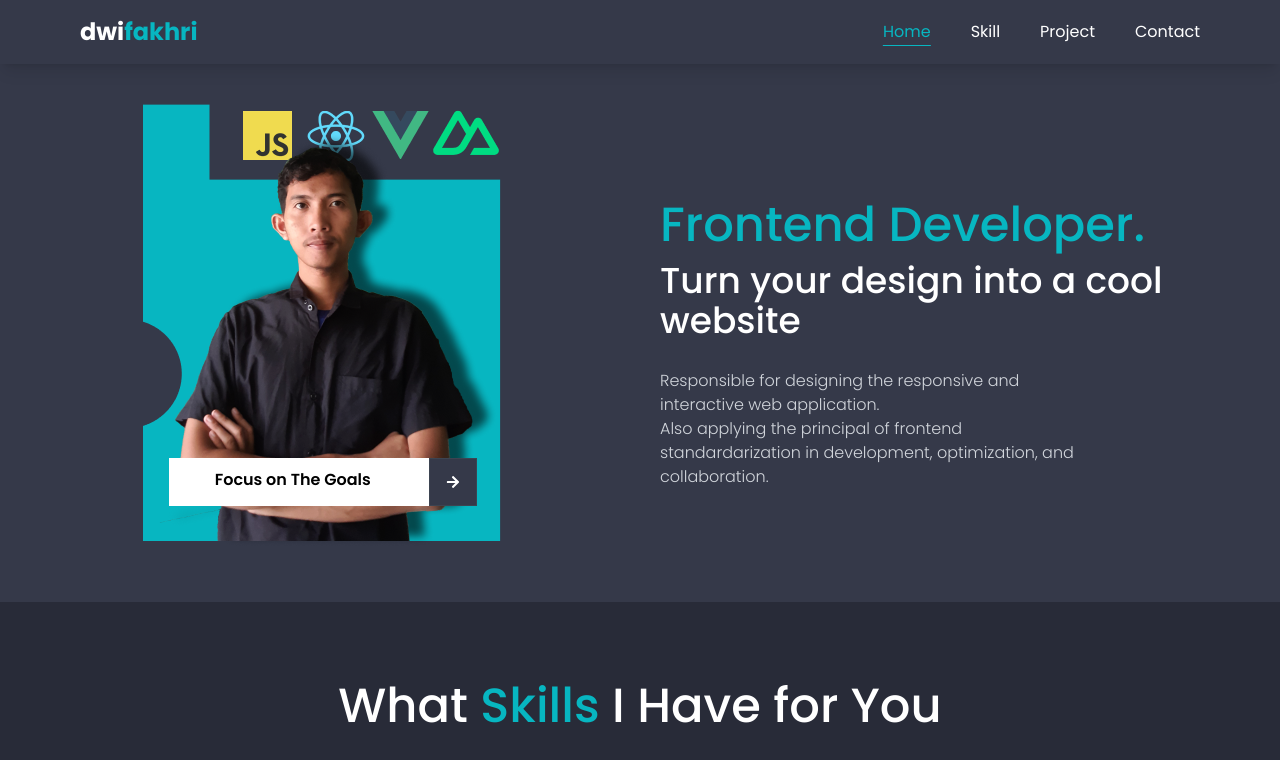
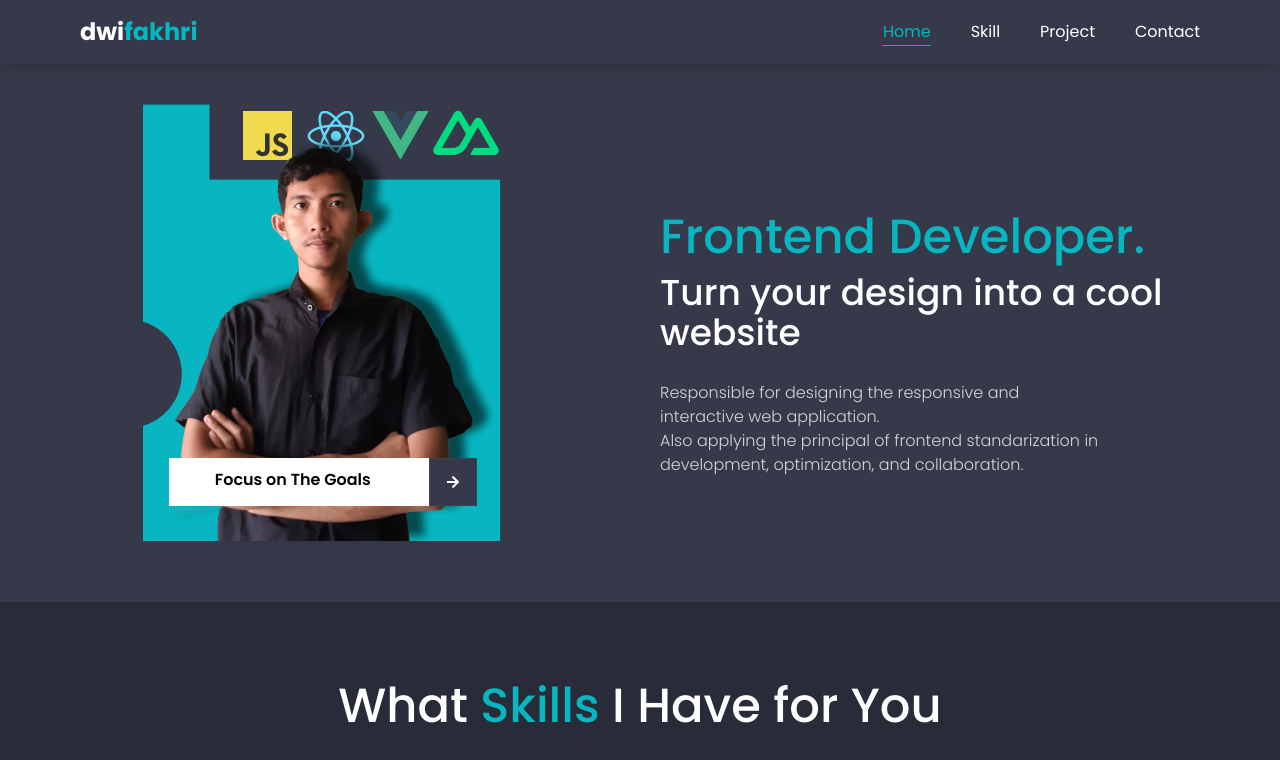
Before and after one commit to Dwifakhri/my-portfolio, a React (Vite) app: page / in a window 1280 px wide. Shown: the top 760 px of the page. Built offline with nearby package versions, Linux system fonts and the light colour scheme.

Commit message:
fix typo

```diff
--- a/src/pages/section/Home.jsx
+++ b/src/pages/section/Home.jsx
@@ -17,7 +17,7 @@ const Home = () => {
                     <p className="w-[260px]">1.5+ Years Experience</p>
                   </div>
                   <div className="slider-item">
-                    <p className="w-[260px]">Creative Web Developer</p>
+                    <p className="w-[260px]">Creative Developer</p>
                   </div>
                   <div className="slider-item">
                     <p className="w-[260px]">10+ Total Projects</p>
@@ -53,7 +53,7 @@ const Home = () => {
             <p className="lg:w-3/4 text-gray-300">
               Responsible for designing the responsive and interactive web
               application. <br />
-              Also applying the principal of frontend standardarization in
+              Also applying the principal of frontend standarization in
               development, optimization, and collaboration.
             </p>
           </div>
```
